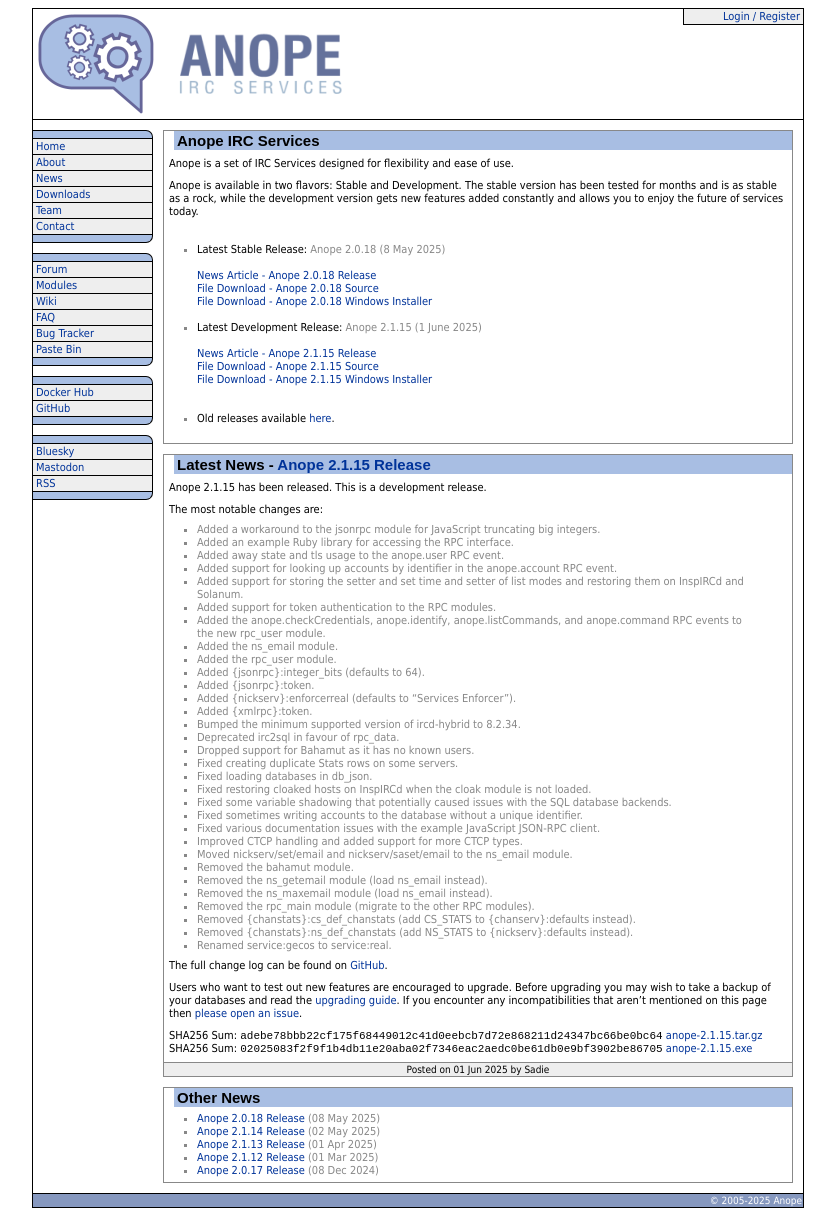
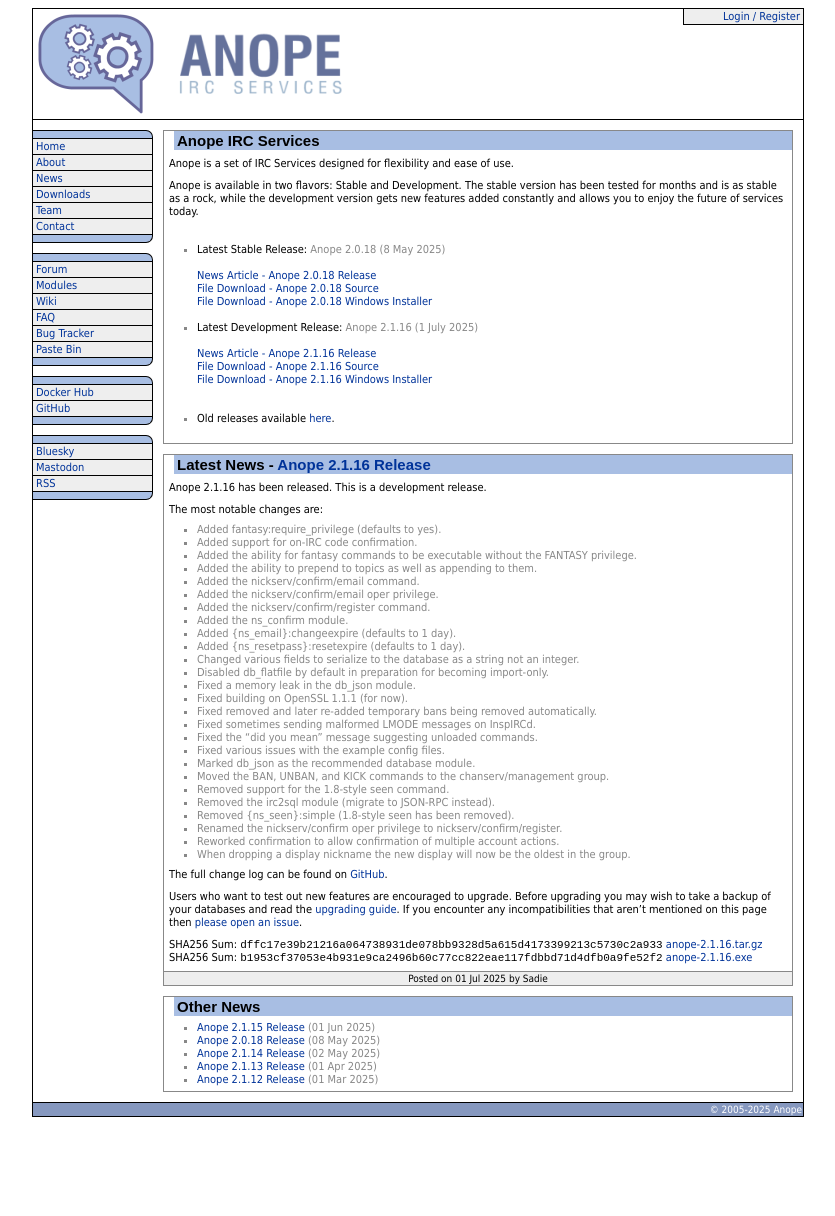
Before and after one commit to anope/website, a Jekyll site: the page built from index.html, in a window 1280 px wide. Shown: the whole page, without its empty margins (222-1057 px from the left). Built offline with Jekyll 4.4.1, drawn with Linux system fonts in a browser that asks for light colours; the list of posts is cut into pages by our own code; after the commit the page ends 1125 px from its top, so only the background shows below that.

Commit message:
Add the news post for the 2.1.16 release.

```diff
--- a/_config.yml
+++ b/_config.yml
@@ -38,11 +38,11 @@
 
 releases:
   devel:
-    version: 2.1.15
-    date: 2025-06-01
-    news: /news/2025/anope-2115-release.html
-    source: https://github.com/anope/anope/archive/refs/tags/2.1.15.tar.gz
-    windows: https://github.com/anope/anope/releases/download/2.1.15/anope-2.1.15.exe
+    version: 2.1.16
+    date: 2025-07-01
+    news: /news/2025/anope-2116-release.html
+    source: https://github.com/anope/anope/archive/refs/tags/2.1.16.tar.gz
+    windows: https://github.com/anope/anope/releases/download/2.1.16/anope-2.1.16.exe
   stable:
     version: 2.0.18
     date: 2025-05-08
--- /dev/null
+++ b/_posts/2020s/2025-07-01-anope-2116-release.md
@@ -0,0 +1,45 @@
+---
+layout: post
+title: Anope 2.1.16 Release
+author: Sadie
+category: 2025
+---
+
+Anope 2.1.16 has been released. This is a development release.
+
+The most notable changes are:
+
+* Added fantasy:require_privilege (defaults to yes).
+* Added support for on-IRC code confirmation.
+* Added the ability for fantasy commands to be executable without the FANTASY privilege.
+* Added the ability to prepend to topics as well as appending to them.
+* Added the nickserv/confirm/email command.
+* Added the nickserv/confirm/email oper privilege.
+* Added the nickserv/confirm/register command.
+* Added the ns_confirm module.
+* Added {ns_email}:changeexpire (defaults to 1 day).
+* Added {ns_resetpass}:resetexpire (defaults to 1 day).
+* Changed various fields to serialize to the database as a string not an integer.
+* Disabled db_flatfile by default in preparation for becoming import-only.
+* Fixed a memory leak in the db_json module.
+* Fixed building on OpenSSL 1.1.1 (for now).
+* Fixed removed and later re-added temporary bans being removed automatically.
+* Fixed sometimes sending malformed LMODE messages on InspIRCd.
+* Fixed the "did you mean" message suggesting unloaded commands.
+* Fixed various issues with the example config files.
+* Marked db_json as the recommended database module.
+* Moved the BAN, UNBAN, and KICK commands to the chanserv/management group.
+* Removed support for the 1.8-style seen command.
+* Removed the irc2sql module (migrate to JSON-RPC instead).
+* Removed {ns_seen}:simple (1.8-style seen has been removed).
+* Renamed the nickserv/confirm oper privilege to nickserv/confirm/register.
+* Reworked confirmation to allow confirmation of multiple account actions.
+* When dropping a display nickname the new display will now be the oldest in the group.
+
+The full change log can be found on [GitHub](https://github.com/anope/anope/compare/2.1.15...2.1.16).
+
+Users who want to test out new features are encouraged to upgrade. Before upgrading you may wish to take a backup of your databases and read the [upgrading guide](/upgrading.html). If you encounter any incompatibilities that aren't mentioned on this page then [please open an issue](https://github.com/anope/website/issues/new).
+
+SHA256 Sum: `dffc17e39b21216a064738931de078bb9328d5a615d4173399213c5730c2a933` [anope-2.1.16.tar.gz](https://github.com/anope/anope/archive/refs/tags/2.1.16.tar.gz)
+\
+SHA256 Sum: `b1953cf37053e4b931e9ca2496b60c77cc822eae117fdbbd71d4dfb0a9fe52f2` [anope-2.1.16.exe](https://github.com/anope/anope/releases/download/2.1.16/anope-2.1.16.exe)
--- a/upgrading.md
+++ b/upgrading.md
@@ -12,6 +12,8 @@
 0. If you are using the `db_sql` or `db_sql_live` modules it is recommended that on 2.0 you load `db_flatfile` and export your database to a file and re-import on 2.1 to update the schema of your database.
 
 0. The syntax for using defines has changed. Replace all usages of `services.host` with `${services.host}` and do the same for any defines you have added.
+
+0. IRC2SQL has been replaced with JSON-RPC. Remove stats.standalone.conf and irc2sql.conf.
 
 #### services.conf
 
@@ -35,6 +37,8 @@
 
 0. Replace the `nickserv/access` privilege in operator accounts with the `nickserv/cert` privilege.
 
+0. Replace the `nickserv/confirm` privilege in operator accounts with the `nickserv/confirm/register` and `nickserv/confirm/email` privileges.
+
 0. Replace the `nickserv/saset/kill` privilege in operator accounts with the `nickserv/saset/protect` privilege.
 
 0. Add the `global/queue` and `global/server` privileges to operator accounts with the `global/global` privilege.
@@ -46,6 +50,12 @@
 0. If you are using email then add the `i` flag to the sendmail command in `mail:sendmail` ([example](https://github.com/anope/anope/blob/2.1.4/data/anope.example.conf#L953)).
 
 0. If you are using email then update the template variables to the new syntax in `mail:emailchange_message`, `mail:emailchange_subject`, `mail:memo_message`, `mail:memo_subject`, `mail:registration_message`, `mail:registration_subject,`, `mail:reset_message`, and `mail:reset_subject` ([example](https://github.com/anope/anope/blob/2.1.14/data/anope.example.conf#L984-L1057)).
+
+0. If you are using email then update the command in `mail:emailchange_message` from `CONFIRM` to `CONFIRM EMAIL` ([example](https://github.com/anope/anope/blob/2.1.16/data/anope.example.conf#L1032)).
+
+0. If you are using email then update the command in `mail:registration_message` from `CONFIRM` to `CONFIRM REGISTER` ([example](https://github.com/anope/anope/blob/2.1.16/data/anope.example.conf#L994)).
+
+0. If you are using email then update the command in `mail:reset_message` from `CONFIRM` to `CONFIRM RESETPASS` ([example](https://github.com/anope/anope/blob/2.1.16/data/anope.example.conf#L1012)).
 
 0. Replace `options:usestrictprivmsg` with `options:servicealias` ([example](https://github.com/anope/anope/blob/2.1.10/data/anope.example.conf#L432-L437)).
 
@@ -103,11 +113,19 @@
 
 0. Remove the `ns_access` module and `nickserv/access` command.
 
+0. Load the ns_confirm module ([example](https://github.com/anope/anope/blob/2.1.16/data/nickserv.example.conf#L339-L347)).
+
 0. Replace the `ns_getemail` module with the `ns_email` module ([example](https://github.com/anope/anope/blob/2.1.15/data/nickserv.example.conf#L348-L379)).
 
 0. Remove the `ns_getpass` module and `nickserv/getpass` command.
 
 0. If enabled replace the `ns_maxemail` module with the `maxemails` setting of the `ns_email` module ([example](https://github.com/anope/anope/blob/2.1.15/data/nickserv.example.conf#L348-L379)).
+
+0. Add the new `CONFIRM EMAIL` command ([example](https://github.com/anope/anope/blob/2.1.16/data/nickserv.example.conf#L394)).
+
+0. Replace the `ns_register` `CONFIRM` command with the new `CONFIRM REGISTER` command ([example](https://github.com/anope/anope/blob/2.1.16/data/nickserv.example.conf#L565)).
+
+0. Add the new `CONFIRM RESETPASS` command ([example](https://github.com/anope/anope/blob/2.1.16/data/nickserv.example.conf#L565)).
 
 0. Remove the `ns_status` module and `nickserv/status` command.
 
@@ -176,7 +194,3 @@
 0. Remove the `os_oline` module and `operserv/oline` command.
 
 0. Update the template variables to the new syntax in `{os_session}:sessionlimitexceeded` ([example](https://github.com/anope/anope/blob/2.1.14/data/operserv.example.conf#L583-L590)).
-
-#### stats.standalone.conf
-
-0. Remove the `m_` prefix from the `mysql` module.
```
Also changed, not shown: other parts of upgrading.md (+1 -1 lines).
